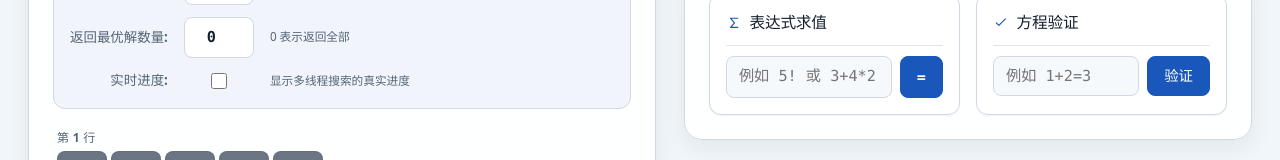
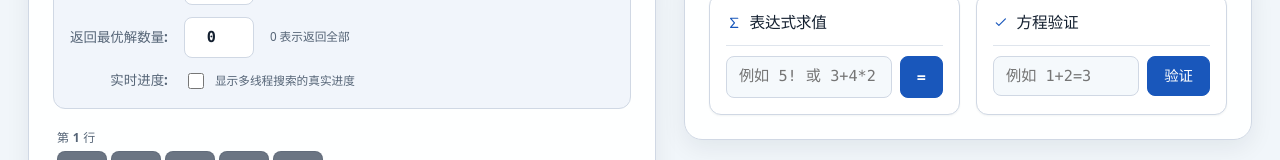
Before and after one commit to SUSTechHSAS/sumzle-hpc-solver, a React (Vite) app in the folder frontend/: page / in a window 1280 px wide. Shown: the part 288-448 px from the top of the page. Built offline with nearby package versions, Linux system fonts and the light colour scheme.

Commit message:
Keep progress toggle with its hint

```diff
--- a/frontend/src/App.css
+++ b/frontend/src/App.css
@@ -317,6 +317,21 @@ textarea:focus-visible {
   align-self: center;
 }
 
+.checkbox-option {
+  grid-column: 2 / -1;
+  display: inline-flex;
+  align-items: center;
+  gap: var(--space-xs);
+  min-width: 0;
+  text-align: left;
+  cursor: pointer;
+}
+
+.option-control .checkbox-option {
+  justify-self: start;
+  text-align: left;
+}
+
 .length-input:focus,
 .option-input:focus {
   border-color: var(--fluent-blue);
@@ -432,12 +447,16 @@ textarea:focus-visible {
   width: 100%;
 }
 
-.option-control-checkbox input {
+.checkbox-option input {
   width: 16px;
   height: 16px;
-  justify-self: center;
+  flex: 0 0 auto;
   cursor: pointer;
   accent-color: var(--fluent-blue);
+}
+
+.checkbox-option .option-hint {
+  white-space: normal;
 }
 
 .stream-status {
--- a/frontend/src/App.tsx
+++ b/frontend/src/App.tsx
@@ -347,6 +347,7 @@ export default function App() {
                 </div>
                 <div className="option-control option-control-checkbox">
                   <label htmlFor="progress-toggle">实时进度:</label>
+                  <label className="checkbox-option">
                     <input
                       id="progress-toggle"
                       type="checkbox"
@@ -354,6 +355,7 @@ export default function App() {
                       onChange={(e) => setUseProgress(e.target.checked)}
                     />
                     <span className="option-hint">显示多线程搜索的真实进度</span>
+                  </label>
                 </div>
               </div>
 
```
Also changed, not shown: 1 other file (tests, documents, lock files or other folders). Lines whose indentation alone changed are shown as unchanged.
